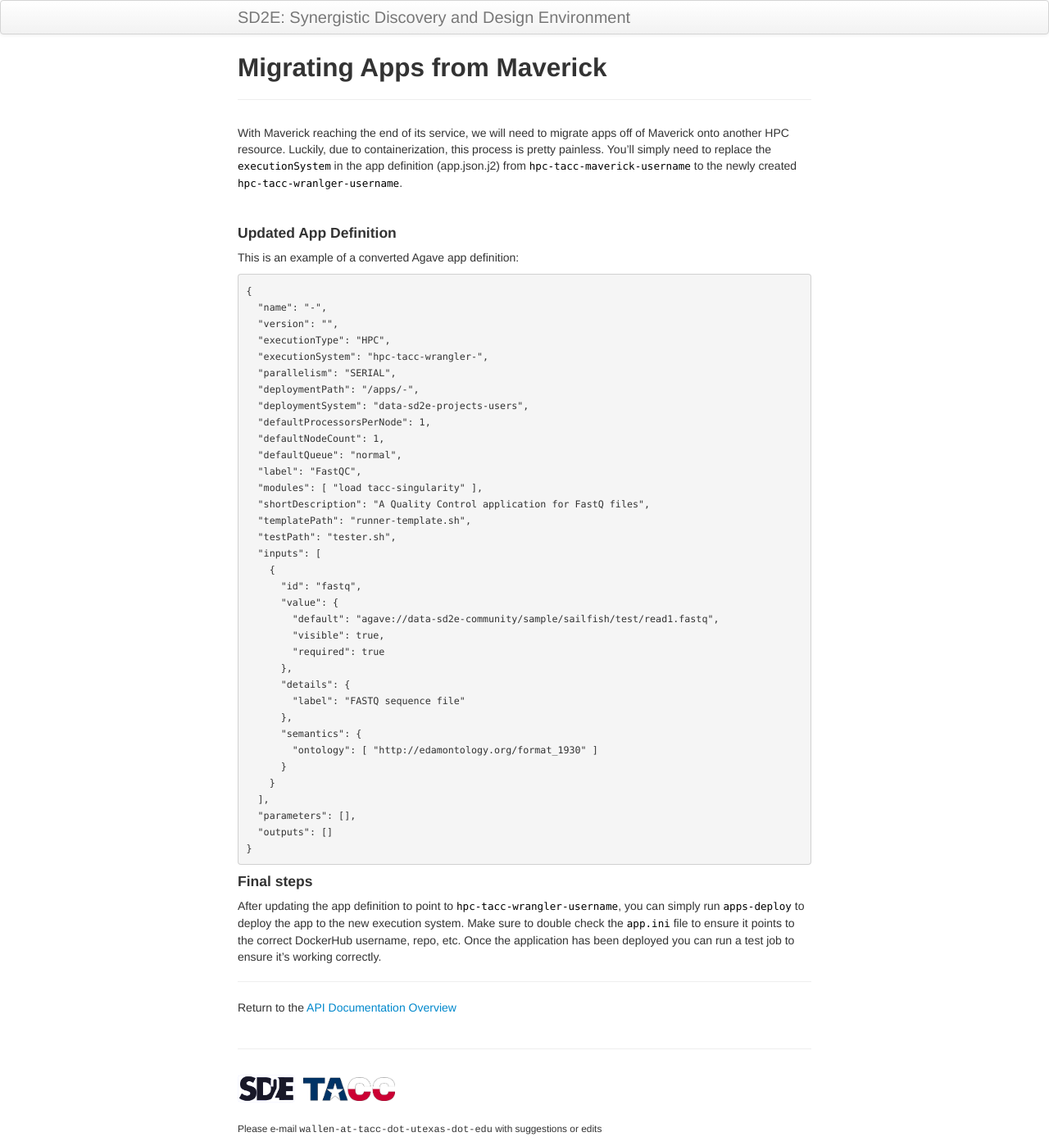
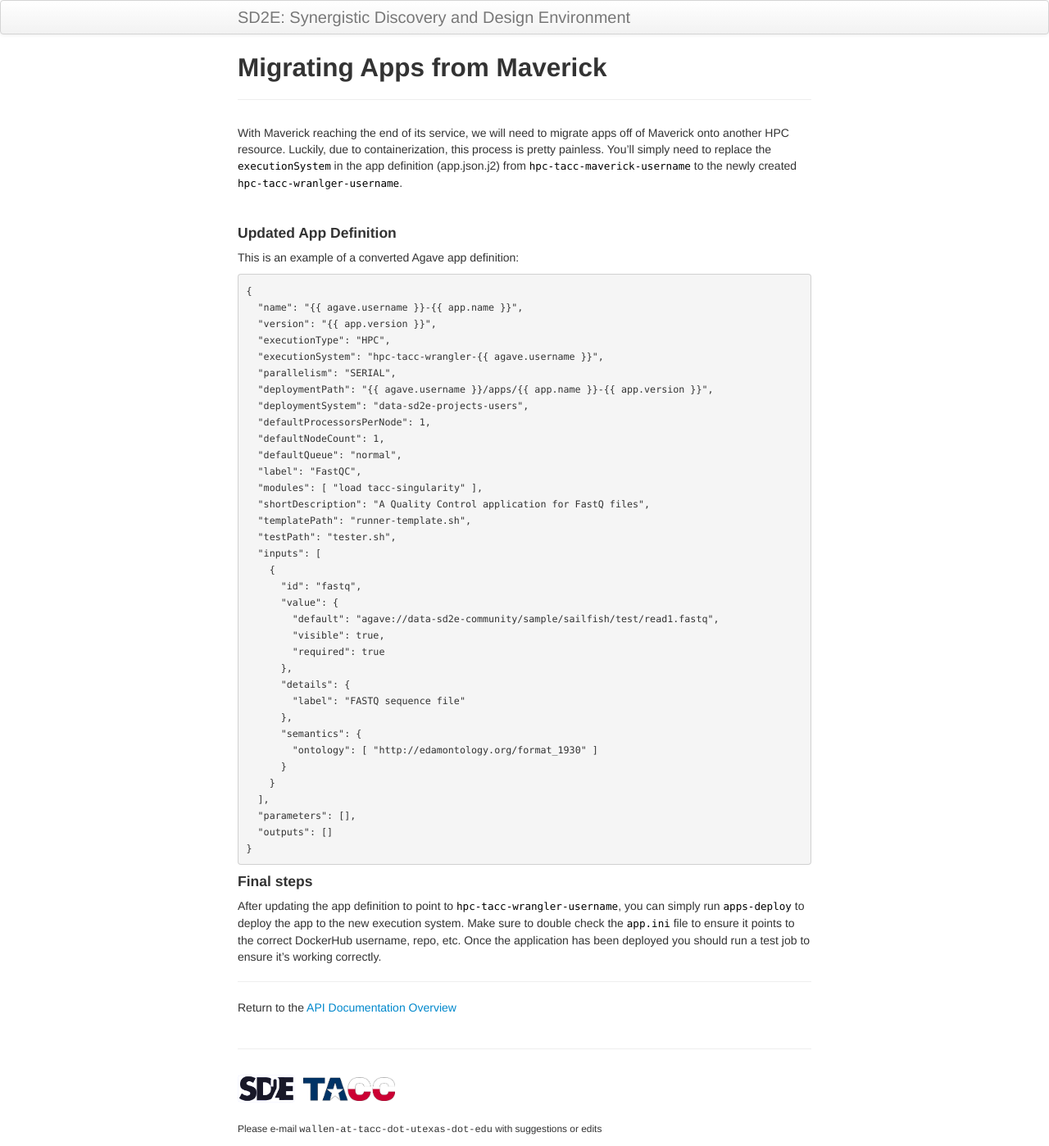
Before and after one commit to SD2E/api-user-guide, a Jekyll site: the page built from docs/03.migrate_from_maverick.md, in a window 1280 px wide. Shown: the whole page at 82% size. Built offline with Jekyll 4.4.1, drawn with Linux system fonts in a browser that asks for light colours.

Commit message:
fixed json rendering issue

````diff
--- a/docs/03.migrate_from_maverick.md
+++ b/docs/03.migrate_from_maverick.md
@@ -11,7 +11,8 @@ With Maverick reaching the end of its service, we will need to migrate apps off
 #### Updated App Definition
 
 This is an example of a converted Agave app definition:
-```
+{% raw %}
+```json
 {
   "name": "{{ agave.username }}-{{ app.name }}",
   "version": "{{ app.version }}",
@@ -48,9 +49,10 @@ This is an example of a converted Agave app definition:
   "outputs": []
 }
 ```
+{% endraw %}
 
 #### Final steps
-After updating the app definition to point to `hpc-tacc-wrangler-username`, you can simply run `apps-deploy` to deploy the app to the new execution system. Make sure to double check the `app.ini` file to ensure it points to the correct DockerHub username, repo, etc. Once the application has been deployed you can run a test job to ensure it's working correctly.
+After updating the app definition to point to `hpc-tacc-wrangler-username`, you can simply run `apps-deploy` to deploy the app to the new execution system. Make sure to double check the `app.ini` file to ensure it points to the correct DockerHub username, repo, etc. Once the application has been deployed you should run a test job to ensure it's working correctly.
 
 
 
````
